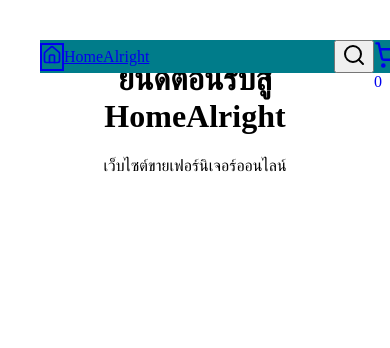
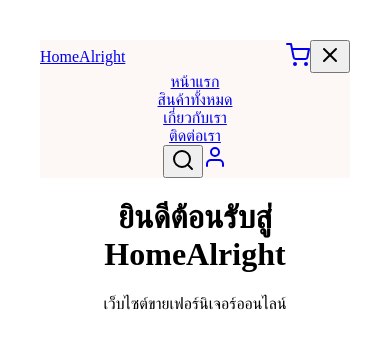
Before and after one commit to psu6810110181/final-project, a React app in the folder frontend/: page / in a window 390 px wide. Both pictures are taken after a click on the button 354 px from the left and 56 px from the top of the page. Shown: the top 348 px of the page. Built offline with nearby package versions, Linux system fonts and the light colour scheme; the HTML template or start-up script is replaced by a standard one.

Commit message:
[FE] src/components/Navbar.tsx [Update] Style Navbar to match Figma landing page design, add responsiveness and icons

```diff
--- a/frontend/package.json
+++ b/frontend/package.json
@@ -15,6 +15,7 @@
     "lucide-react": "^0.564.0",
     "react": "^19.2.0",
     "react-dom": "^19.2.0",
+    "react-icons": "^5.5.0",
     "react-router-dom": "^7.13.0"
   },
   "devDependencies": {
--- a/frontend/src/components/Navbar.tsx
+++ b/frontend/src/components/Navbar.tsx
@@ -1,58 +1,105 @@
-// src/components/Navbar.tsx
-import React from 'react';
+import React, { useState } from 'react';
 import { Link } from 'react-router-dom';
-import { Search, ShoppingCart, User, Home } from 'lucide-react';
+import { FiSearch, FiShoppingCart, FiUser, FiMenu, FiX } from 'react-icons/fi';
 
-const Navbar: React.FC = () => {
+// TODO: Uncomment these when AuthContext and CartContext are implemented
+// import { useContext } from 'react';
+// import { AuthContext } from '../context/AuthContext';
+// import { CartContext } from '../context/CartContext';
+
+const Navbar = () => {
+  // TODO: Get user and cartItems from context
+  // const { user } = useContext(AuthContext);
+  // const { cartItems } = useContext(CartContext);
+  const [isMobileMenuOpen, setIsMobileMenuOpen] = useState(false);
+
+  // Mock data for now
+  const user = null;
+  const cartItems: any[] = [];
+
+  const toggleMobileMenu = () => {
+    setIsMobileMenuOpen(!isMobileMenuOpen);
+  };
+
   return (
-    // Fixed Navbar top
-    <nav className="w-full h-16 bg-[#007c8a] flex items-center justify-between px-4 md:px-6 shadow-md fixed top-0 z-50">
+    <nav className="bg-[#FDF8F5] py-4 px-6 shadow-sm sticky top-0 z-50">
+      <div className="container mx-auto flex items-center justify-between">
+        {/* Logo */}
+        <div className="text-2xl font-bold text-gray-800">
+          <Link to="/">HomeAlright</Link>
+        </div>
 
-      {/* 1. Logo Section -> Link to Home */}
-      <div className="flex items-center gap-2">
-        <Link to="/home" className="text-white font-bold text-xl flex items-center gap-2 hover:opacity-90 transition-opacity">
-           <div className="border-2 border-white p-1 rounded-lg">
-             <Home size={20} />
-           </div>
-           <span>HomeAlright</span>
-        </Link>
-      </div>
+        {/* Navigation Links (Desktop) */}
+        <div className="hidden md:flex space-x-8 text-gray-600 font-medium">
+          <Link to="/" className="hover:text-gray-900 transition-colors">หน้าแรก</Link>
+          <Link to="/home" className="hover:text-gray-900 transition-colors">สินค้าทั้งหมด</Link>
+          {/* Note: You'll need to create 'About' and 'Contact' pages if they don't exist */}
+          <Link to="/about" className="hover:text-gray-900 transition-colors">เกี่ยวกับเรา</Link>
+          <Link to="/contact" className="hover:text-gray-900 transition-colors">ติดต่อเรา</Link>
+        </div>
 
-      {/* 2. Search Bar Section */}
-      <div className="flex-1 max-w-xl mx-4 hidden md:block">
-        <div className="relative">
-          <input
-            type="text"
-            placeholder="ค้นหาสินค้า..."
-            className="w-full py-2 pl-4 pr-10 rounded-full bg-white text-gray-700 focus:outline-none focus:ring-2 focus:ring-[#5e9da3]"
-          />
-          <button className="absolute right-2 top-1/2 transform -translate-y-1/2 text-gray-400 hover:text-[#007c8a]">
-            <Search size={20} />
+        {/* Icons (Desktop & Mobile) */}
+        <div className="flex items-center space-x-4 sm:space-x-6 text-gray-600">
+          {/* Search Icon */}
+          <button className="hover:text-gray-900 transition-colors hidden sm:block">
+            <FiSearch size={24} />
+          </button>
+
+          {/* Cart Icon */}
+          <Link to="/cart" className="hover:text-gray-900 transition-colors relative">
+            <FiShoppingCart size={24} />
+            {cartItems.length > 0 && (
+              <span className="absolute -top-2 -right-2 bg-red-500 text-white text-xs rounded-full h-5 w-5 flex items-center justify-center">
+                {cartItems.length}
+              </span>
+            )}
+          </Link>
+
+          {/* User Icon / Login */}
+          <div className="relative hidden sm:block">
+            {user ? (
+              <Link to="/profile" className="hover:text-gray-900 transition-colors">
+                <FiUser size={24} />
+              </Link>
+            ) : (
+              <Link to="/login" className="hover:text-gray-900 transition-colors">
+                <FiUser size={24} />
+              </Link>
+            )}
+          </div>
+
+          {/* Hamburger Menu Button (Mobile) */}
+          <button onClick={toggleMobileMenu} className="md:hidden hover:text-gray-900 focus:outline-none transition-colors">
+            {isMobileMenuOpen ? <FiX size={24} /> : <FiMenu size={24} />}
           </button>
         </div>
       </div>
 
-      {/* 3. Icons Section */}
-      <div className="flex items-center gap-4 md:gap-6">
-        {/* Search Icon for Mobile */}
-        <button className="text-white md:hidden hover:text-gray-200">
-            <Search size={24} />
-        </button>
+      {/* Mobile Menu Dropdown */}
+      {isMobileMenuOpen && (
+        <div className="md:hidden mt-4 pb-4 space-y-4 text-gray-600 font-medium flex flex-col items-center bg-[#FDF8F5]">
+          <Link to="/" className="hover:text-gray-900 transition-colors" onClick={toggleMobileMenu}>หน้าแรก</Link>
+          <Link to="/home" className="hover:text-gray-900 transition-colors" onClick={toggleMobileMenu}>สินค้าทั้งหมด</Link>
+          <Link to="/about" className="hover:text-gray-900 transition-colors" onClick={toggleMobileMenu}>เกี่ยวกับเรา</Link>
+          <Link to="/contact" className="hover:text-gray-900 transition-colors" onClick={toggleMobileMenu}>ติดต่อเรา</Link>
 
-        {/* Cart Icon -> Link to /cart */}
-        <Link to="/cart" className="relative text-white hover:text-gray-200 transition-colors">
-          <ShoppingCart size={28} />
-          {/* Badge ตัวอย่างจำนวนสินค้า (ถ้ามี) */}
-          <span className="absolute -top-1 -right-1 bg-red-500 text-white text-xs font-bold rounded-full h-5 w-5 flex items-center justify-center">
-            0
-          </span>
-        </Link>
-
-        {/* Profile Icon -> Link to /profile */}
-        <Link to="/profile" className="text-white hover:text-gray-200 transition-colors">
-          <User size={28} />
-        </Link>
-      </div>
+          {/* Mobile Icons (Search & User) */}
+          <div className="flex space-x-6 mt-4">
+            <button className="hover:text-gray-900 transition-colors">
+              <FiSearch size={24} />
+            </button>
+            {user ? (
+              <Link to="/profile" className="hover:text-gray-900 transition-colors" onClick={toggleMobileMenu}>
+                <FiUser size={24} />
+              </Link>
+            ) : (
+              <Link to="/login" className="hover:text-gray-900 transition-colors" onClick={toggleMobileMenu}>
+                <FiUser size={24} />
+              </Link>
+            )}
+          </div>
+        </div>
+      )}
     </nav>
   );
 };
```
Also changed, not shown: 1 other file (tests, documents, lock files or other folders).
